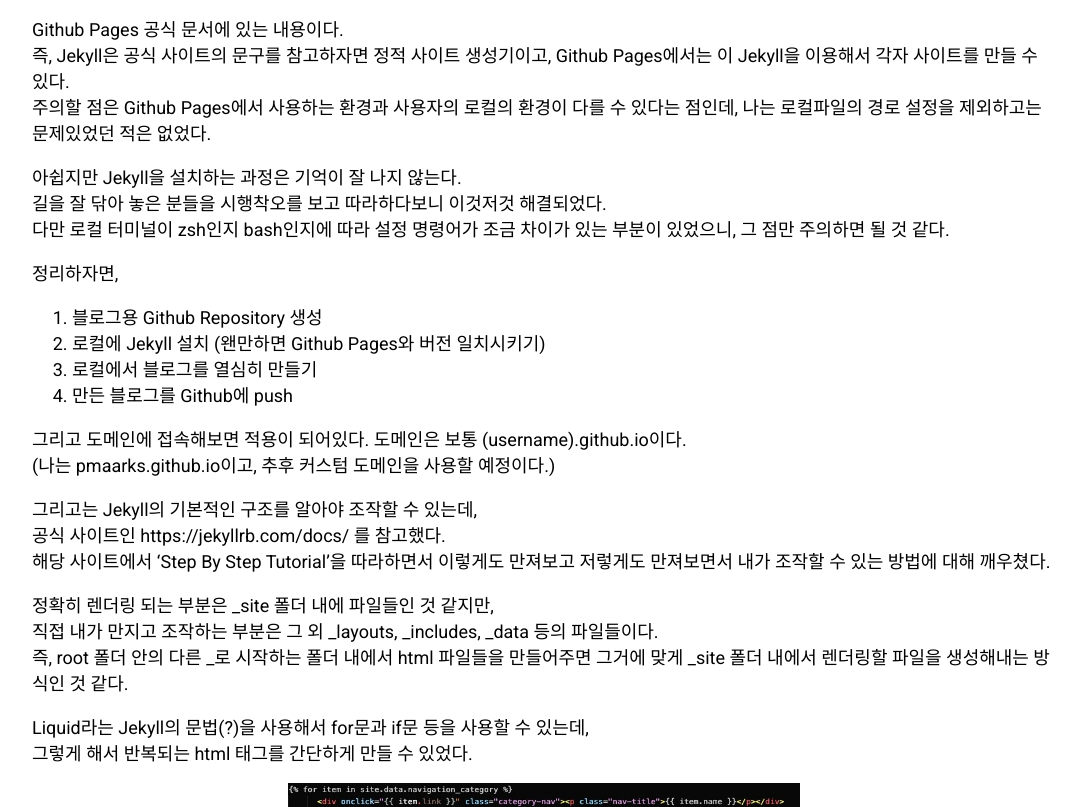
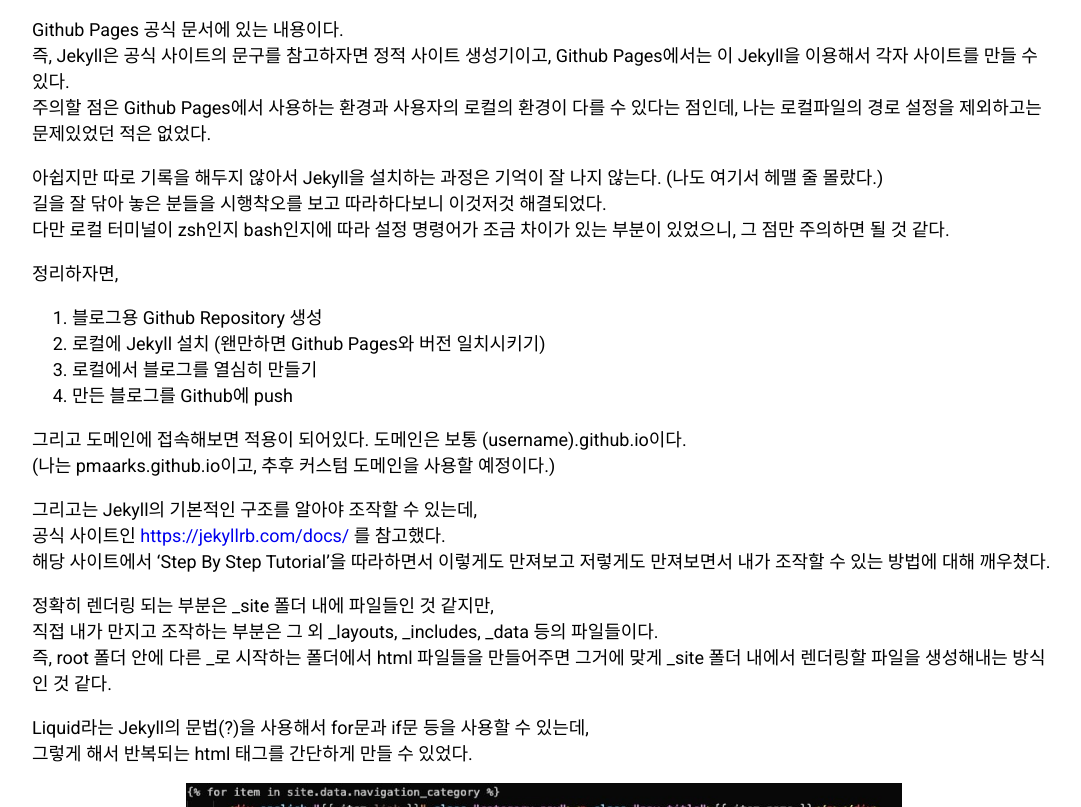
Before and after one commit to pmaarks/pmaarks.github.io, a Jekyll site: the page built from _posts/2024-07-28-[etc.]-블로그-개발기.md, in a window 1280 px wide and 900 px high, scrolled down 1076 px, cut to the strip 93-900 px from the top of the window. Shown: the whole strip, without its empty margins (96-1177 px from the left). Built offline with Jekyll 4.4.1, drawn with Linux system fonts in a browser that asks for light colours; nearby versions of some CDN libraries; library files that are not in the unit come from our copies; comment, search, counter and statistics services are not loaded.

Commit message:
add post 240728-1-13

````diff
--- a/_posts/2024-07-28-[etc.]-블로그-개발기-1.md
+++ b/_posts/2024-07-28-[etc.]-블로그-개발기.md
@@ -36,7 +36,7 @@
 주의할 점은 Github Pages에서 사용하는 환경과 사용자의 로컬의 환경이 다를 수 있다는 점인데, 나는 로컬파일의 경로 설정을 제외하고는 문제있었던 적은 없었다.<br>
 
 
-아쉽지만 Jekyll을 설치하는 과정은 기억이 잘 나지 않는다.<br>
+아쉽지만 따로 기록을 해두지 않아서 Jekyll을 설치하는 과정은 기억이 잘 나지 않는다. (나도 여기서 헤맬 줄 몰랐다.)<br>
 길을 잘 닦아 놓은 분들을 시행착오를 보고 따라하다보니 이것저것 해결되었다.<br>
 다만 로컬 터미널이 zsh인지 bash인지에 따라 설정 명령어가 조금 차이가 있는 부분이 있었으니, 그 점만 주의하면 될 것 같다.<br>
 
@@ -51,23 +51,23 @@
 (나는 pmaarks.github.io이고, 추후 커스텀 도메인을 사용할 예정이다.)<br>
 
 그리고는 Jekyll의 기본적인 구조를 알아야 조작할 수 있는데,<br>
-공식 사이트인 https://jekyllrb.com/docs/ 를 참고했다.<br>
+공식 사이트인 <https://jekyllrb.com/docs/> 를 참고했다.<br>
 해당 사이트에서 'Step By Step Tutorial'을 따라하면서 이렇게도 만져보고 저렇게도 만져보면서 내가 조작할 수 있는 방법에 대해 깨우쳤다.<br>
 
 
 정확히 렌더링 되는 부분은 _site 폴더 내에 파일들인 것 같지만,<br>
 직접 내가 만지고 조작하는 부분은 그 외 _layouts, _includes, _data 등의 파일들이다.<br>
-즉, root 폴더 안의 다른 _로 시작하는 폴더 내에서 html 파일들을 만들어주면 그거에 맞게 _site 폴더 내에서 렌더링할 파일을 생성해내는 방식인 것 같다.<br>
+즉, root 폴더 안에 다른 _로 시작하는 폴더에서 html 파일들을 만들어주면 그거에 맞게 _site 폴더 내에서 렌더링할 파일을 생성해내는 방식인 것 같다.<br>
 
 Liquid라는 Jekyll의 문법(?)을 사용해서 for문과 if문 등을 사용할 수 있는데,<br>
 그렇게 해서 반복되는 html 태그를 간단하게 만들 수 있었다.<br>
 <p class="post-image-wrapper">
-    <img src="/assets/images/2024-07-28-[etc.]-블로그-개발기-11.jpg" class="image" width="50%" height="50%">
+    <img src="/assets/images/2024-07-28-[etc.]-블로그-개발기-11.jpg" class="image" width="70%" height="70%">
 </p><br>
 이런식으로 코드를 짜주면,
 
 <p class="post-image-wrapper">
-    <img src="/assets/images/2024-07-28-[etc.]-블로그-개발기-12.jpg" class="image" width="50%" height="50%">
+    <img src="/assets/images/2024-07-28-[etc.]-블로그-개발기-12.jpg" class="image" width="70%" height="70%">
 </p><br>
 _site 안에 있는 html 파일에서는 위와 같이 태그들이 생성된다.<br>
 
@@ -89,7 +89,7 @@
 내가 참고했던 거의 모든 블로그들도 해당 테마를 이용 중이었다.<br>
 그러다보니 더 쓰기 싫어졌다..<br>
 <p class="post-image-wrapper">
-    <img src="https://github.com/user-attachments/assets/71944355-8c7f-4064-8db0-3d07fa21b96b" class="image" width="50%" height="50%">
+    <img src="https://github.com/user-attachments/assets/71944355-8c7f-4064-8db0-3d07fa21b96b" class="image" width="70%" height="70%">
     <em align="center" class="caption">Chirpy Theme</em>
 </p><br>
 
@@ -179,7 +179,7 @@
 ```
 그리고 나서 댓글을 추가하고 싶은 모든 페이지에 복사한 script 태그만 붙여넣어주면 아래와 같이 댓글을 달 수 있다.<br>
 <p class="post-image-wrapper">
-    <img src="https://github.com/user-attachments/assets/d6b72a73-0ac2-4da6-9908-1e08e3ec8eee" class="image" width="30%" height="30%">
+    <img src="https://github.com/user-attachments/assets/d6b72a73-0ac2-4da6-9908-1e08e3ec8eee" class="image" width="50%" height="50%">
     <em align="center" class="caption">giscus 댓글 예시</em>
 </p><br>
 
````
